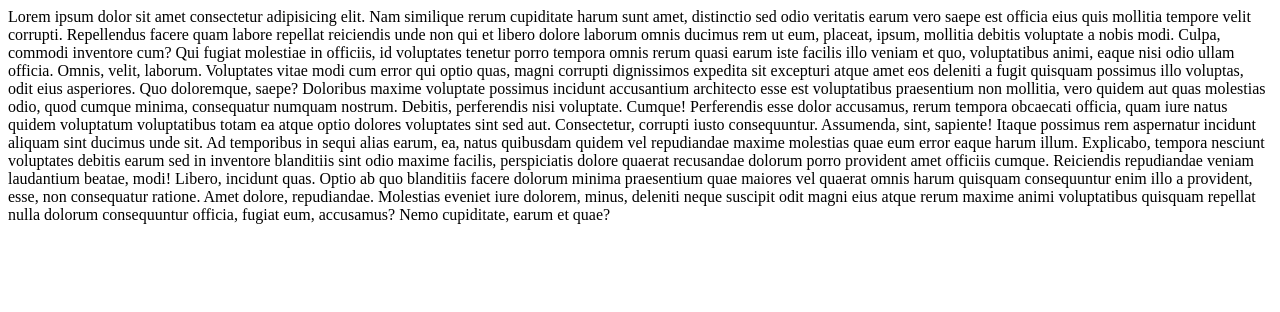
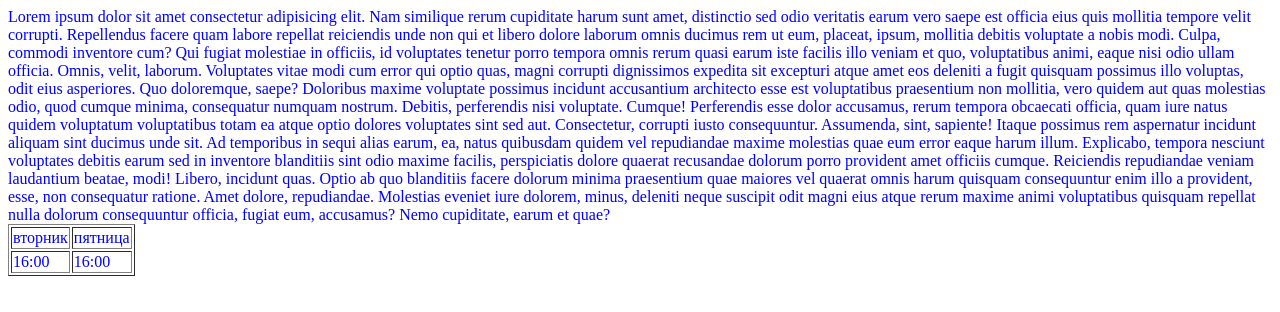
Before and after one commit to ZODIAK31/ZODIAK31.GITHUB.IO, a plain HTML site: page index.html in a window 1280 px wide. Drawn offline with Linux system fonts and the light colour scheme.

Commit message:
Update index.html

```diff
--- a/index.html
+++ b/index.html
@@ -5,7 +5,7 @@
 		<meta name="viewport" content="width=device-width, initial-scale=1.0">
 		<title>Document</title>
 	</head>
-	<body>
+	   <body style="color: #00f">
 		Lorem ipsum dolor sit amet consectetur adipisicing elit. Nam similique rerum cupiditate harum sunt amet, distinctio sed odio veritatis earum vero saepe est officia eius quis mollitia tempore velit corrupti.
 		Repellendus facere quam labore repellat reiciendis unde non qui et libero dolore laborum omnis ducimus rem ut eum, placeat, ipsum, mollitia debitis voluptate a nobis modi. Culpa, commodi inventore cum?
 		Qui fugiat molestiae in officiis, id voluptates tenetur porro tempora omnis rerum quasi earum iste facilis illo veniam et quo, voluptatibus animi, eaque nisi odio ullam officia. Omnis, velit, laborum.
@@ -16,5 +16,28 @@
 		Explicabo, tempora nesciunt voluptates debitis earum sed in inventore blanditiis sint odio maxime facilis, perspiciatis dolore quaerat recusandae dolorum porro provident amet officiis cumque. Reiciendis repudiandae veniam laudantium beatae, modi!
 		Libero, incidunt quas. Optio ab quo blanditiis facere dolorum minima praesentium quae maiores vel quaerat omnis harum quisquam consequuntur enim illo a provident, esse, non consequatur ratione. Amet dolore, repudiandae.
 		Molestias eveniet iure dolorem, minus, deleniti neque suscipit odit magni eius atque rerum maxime animi voluptatibus quisquam repellat nulla dolorum consequuntur officia, fugiat eum, accusamus? Nemo cupiditate, earum et quae?
+		<table border="1px">
+
+		<tr>
+			<td>вторник</td>
+			<td>пятница</td>
+		</tr>
+		<tr>
+			<td>16:00</td>
+			<td>16:00</td>
+
+
+
+		</tr>
+
+
+
+
+
+
+
+
+
+	</table>
 	</body>
 	</html>
```
